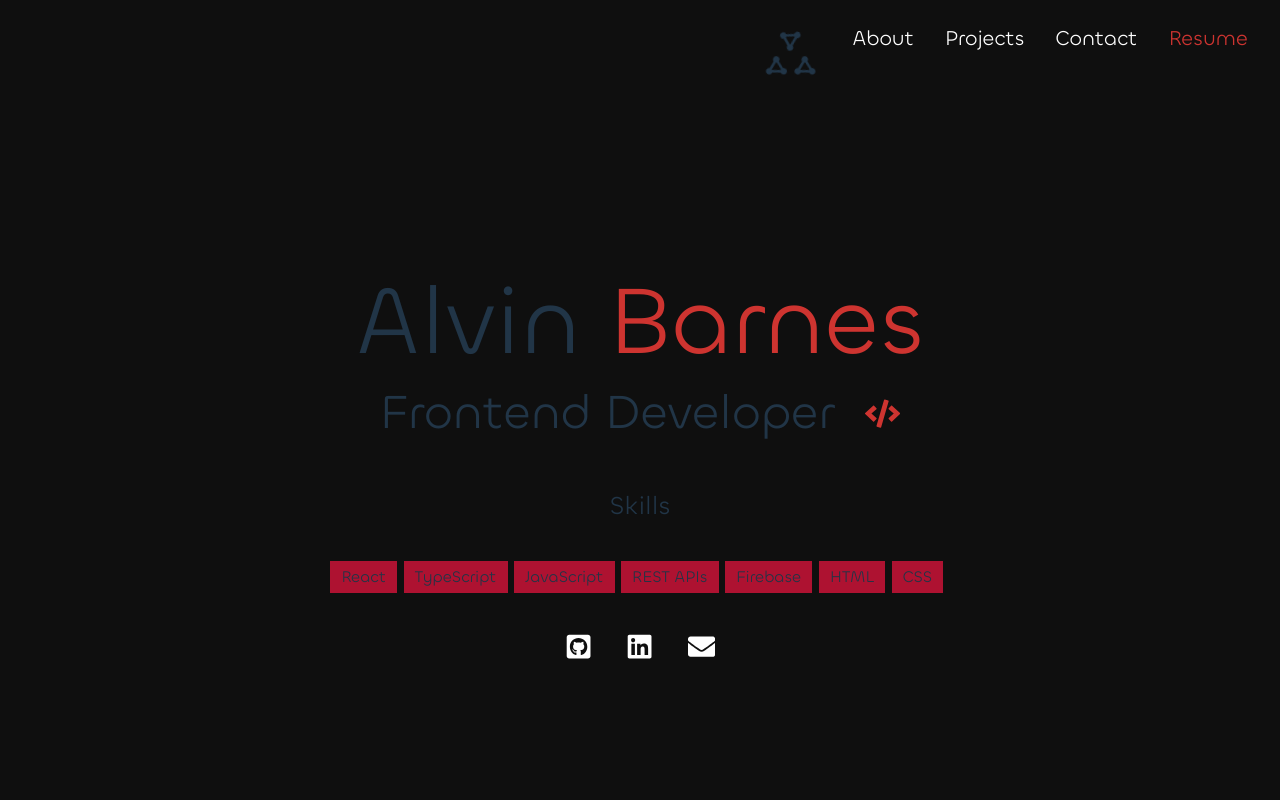
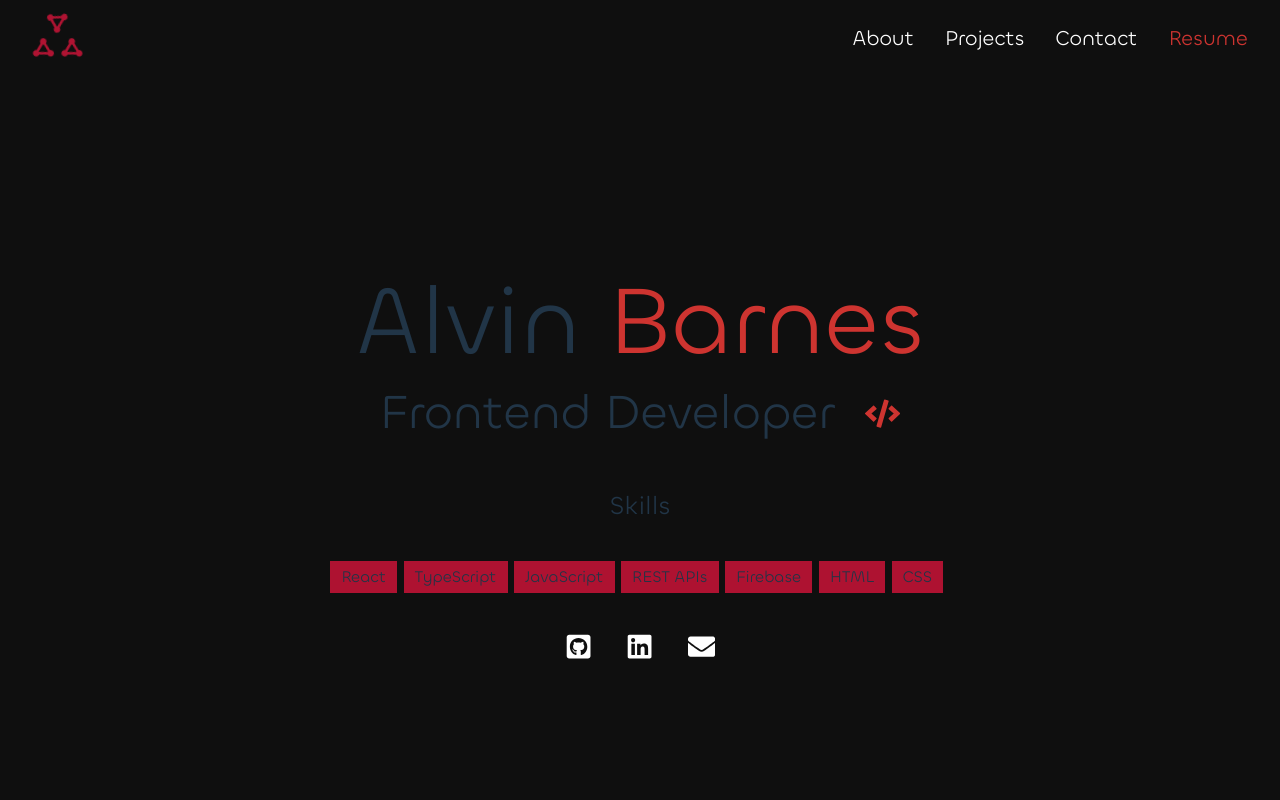
Before and after one commit to Khrononian/Portfolio, a React (Vite) app: page / in a window 1280 px wide. Shown: the top 800 px of the page. Built offline with nearby package versions, Linux system fonts and the light colour scheme.

Commit message:
Updated nodes styles for app page

```diff
--- a/src/styles/App.css
+++ b/src/styles/App.css
@@ -76,6 +76,29 @@ nav .menu {
 .nav-resume {
   color: #E53935;
   animation: colorGlow 2.8s ease-in-out infinite;
+}
+.nav-icon {
+  position: absolute;
+  left: 2%;
+  top: 5%;
+  color: #dc143cc7;
+}
+.left-stats, .right-stats {
+    transform: rotate(80deg);
+    align-self: center;
+}
+.left-stats {
+    transform: translate(30%, 180%) rotate(80deg);
+    animation: soft-float-left 7s linear infinite 3.5s;
+}
+.middle-stats {
+    transform: rotate(20deg);
+    transform: translate(0%, 50%) rotate(20deg);
+    animation: soft-float-middle 7s linear infinite 3.5s;
+}
+.right-stats {
+    transform: translate(-30%, 180%) rotate(80deg);
+    animation: soft-float-right 7s linear infinite 3.5s;
 }
 
 header {
```
